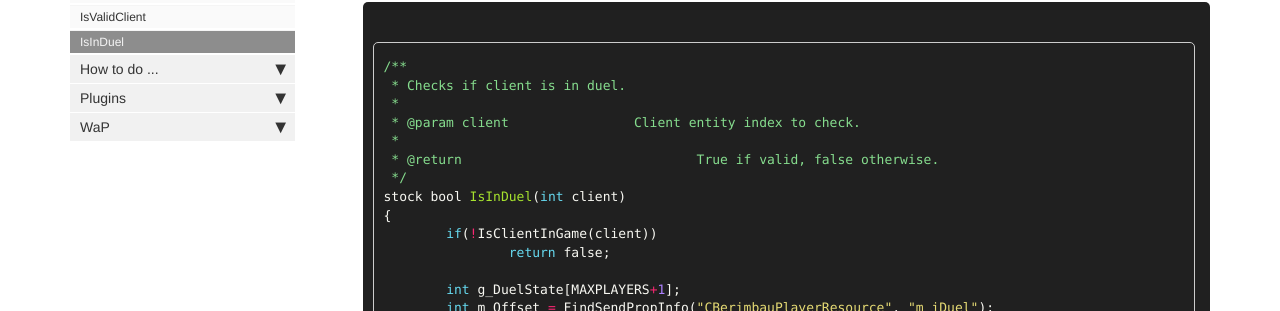
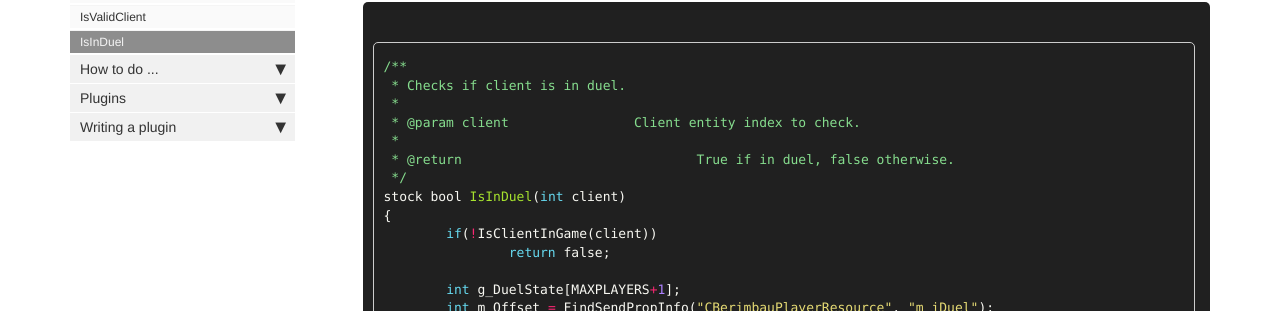
Before and after one commit to DiretideCandy/Blade-Symphony-Plugin-Examples, a Jekyll site: the page built from docs/pages/mydoc/bs_stocks_isinduel.md, in a window 1280 px wide. Shown: the part 170-481 px from the top of the page. Built offline with Jekyll 4.4.1, drawn with Linux system fonts in a browser that asks for light colours; nearby versions of some CDN libraries; comment, search, counter and statistics services are not loaded.

Commit message:
Small fixes

```diff
--- a/docs/_data/sidebars/mydoc_sidebar.yml
+++ b/docs/_data/sidebars/mydoc_sidebar.yml
@@ -55,7 +55,7 @@ entries:
     output: web
     folderitems:
 
-    - title: Player's HP
+    - title: ... Player's HP
       url: /howto_hp.html
       output: web
 
@@ -67,7 +67,7 @@ entries:
       url: /some_page.html
       output: web
 
-  - title: WaP
+  - title: Writing a plugin
     output: web
     folderitems:
 
--- a/docs/pages/mydoc/bs_stocks_isinduel.md
+++ b/docs/pages/mydoc/bs_stocks_isinduel.md
@@ -16,7 +16,7 @@ Safety: 146% - Gormarim's and Elmo's versions are pretty much the same.
  *
  * @param client		Client entity index to check.
  *
- * @return				True if valid, false otherwise.
+ * @return				True if in duel, false otherwise.
  */
 stock bool IsInDuel(int client)
 {
```
Also changed, not shown: 1 other file.
